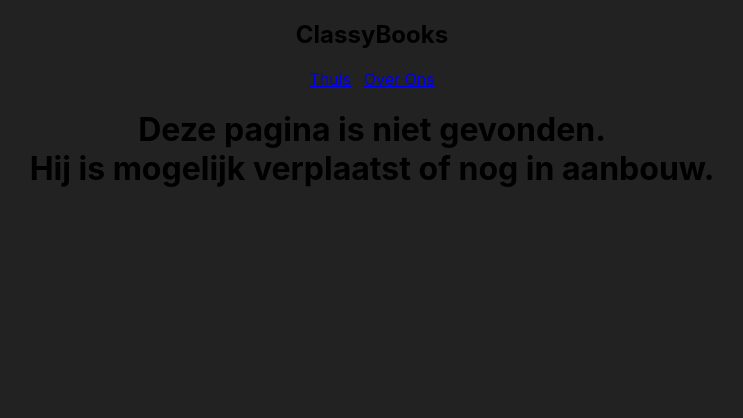
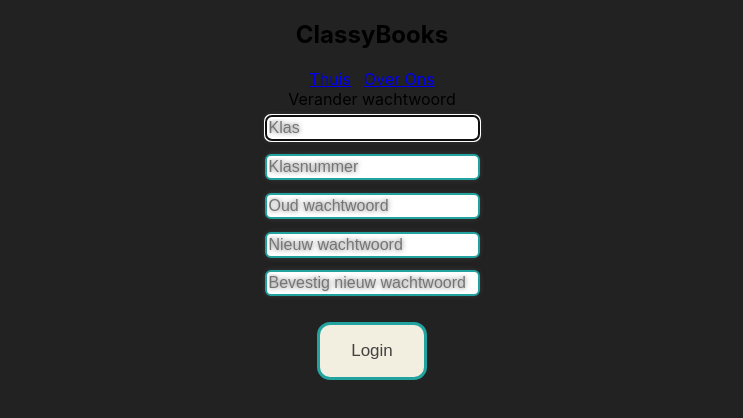
Before and after one commit to WoutNerd/ClassyBooks, a React (Create React App) app in the folder client/: page /leerling/verander-wachtwoord in a window 1280 px wide. Shown: the top 418 px of the page, without its empty margins (268-1011 px from the left). Built offline with nearby package versions, Linux system fonts and the light colour scheme.

Commit message:
student password change added

```diff
--- a/client/src/functions.js
+++ b/client/src/functions.js
@@ -61,7 +61,6 @@ export async function changePassword(sha256, md5, newSha256, neMd5){
   const body = {sessionId, sha256, md5, newSha256, neMd5}
   const resp =  await post('/changePassword', body)
 
-  console.log(body)
   if(resp === 'Changed password'){
     alert('Wachtwoord succesvol veranderd')
     window.location.replace('../../#')
--- a/client/src/index.js
+++ b/client/src/index.js
@@ -19,6 +19,7 @@ import StudentLib from './pages/student/studentLibrary';
 import Test from "./pages/test";
 import ManageUsers from './pages/admin/manageUsers';
 import TeacherChangePassword from './pages/teacher/teacherChangePassword';
+import StudentChangePassword from './pages/student/studentChangePassword';
 
 
 
@@ -41,6 +42,7 @@ root.render(
         <Route path='beheer/boek-toevoegen' element={<AddMaterial/>}/>
 
         <Route path='leerling/bibliotheek' element={<StudentLib/>}/>
+        <Route path='leerling/verander-wachtwoord' element={<StudentChangePassword/>}/>
 
         <Route path='test' element={<Test/>}/>
       </Route>
--- /dev/null
+++ b/client/src/pages/student/studentChangePassword.jsx
@@ -0,0 +1,73 @@
+import "../../App.css";
+import crypto from "crypto-js";
+import { Title, changePassword } from "../../functions";
+
+function StudentChangePassword() {
+    Title("Verander wachtwoord")
+
+
+  const handleSubmit = (event) => {
+    //Prevent page reload
+    event.preventDefault();
+
+    var { clss, number, Oldpass, Newpass, NewpassCheck} = document.forms[0];
+
+    if(Newpass.value === NewpassCheck.value){
+        var sha256 = crypto.SHA256(clss.value+number.value+Oldpass.value).toString();
+        var md5 = crypto.MD5(clss.value+number.value+Oldpass.value+sha256).toString();
+
+        var newSha256 = crypto.SHA256(clss.value+number.value+Newpass.value).toString();
+        var newMd5 = crypto.MD5(clss.value+number.value+Newpass.value+newSha256).toString();
+
+        changePassword(sha256, md5, newSha256, newMd5)
+    }else {
+        alert('Wachtwoorden komen niet overeen')
+
+
+}
+
+
+  };
+
+
+  // JSX code for login form
+  const renderForm = (
+    <div className="form">
+      <form onSubmit={handleSubmit}>
+        <div className="input-container">
+          <input type="text" name="clss" required placeholder="Klas" className="login" autoFocus/>
+        </div>
+        <div className="input-container">
+            <input type="number" className="login" name="number" required placeholder="Klasnummer"/>
+        </div>
+        <div className="input-container">
+          <input type="password" name="Oldpass" required placeholder="Oud wachtwoord" className="login"/>
+        </div>
+        <div className="input-container">
+          <input type="password" name="Newpass" required placeholder="Nieuw wachtwoord" className="login"/>
+        </div>
+        <div className="input-container">
+          <input type="password" name="NewpassCheck" required placeholder="Bevestig nieuw wachtwoord" className="login"/>
+        </div>
+        <div className="button-container">
+          <input type="submit" value={"Login"} className="login-button"/>
+        </div>
+      </form>
+    </div>
+  );
+
+
+
+
+  return (
+    <div className="app">
+      <div className="login-form">
+        <div className="title">Verander wachtwoord</div>
+        {renderForm}
+      </div>
+    </div>
+  );
+}
+
+
+export default StudentChangePassword;
```
